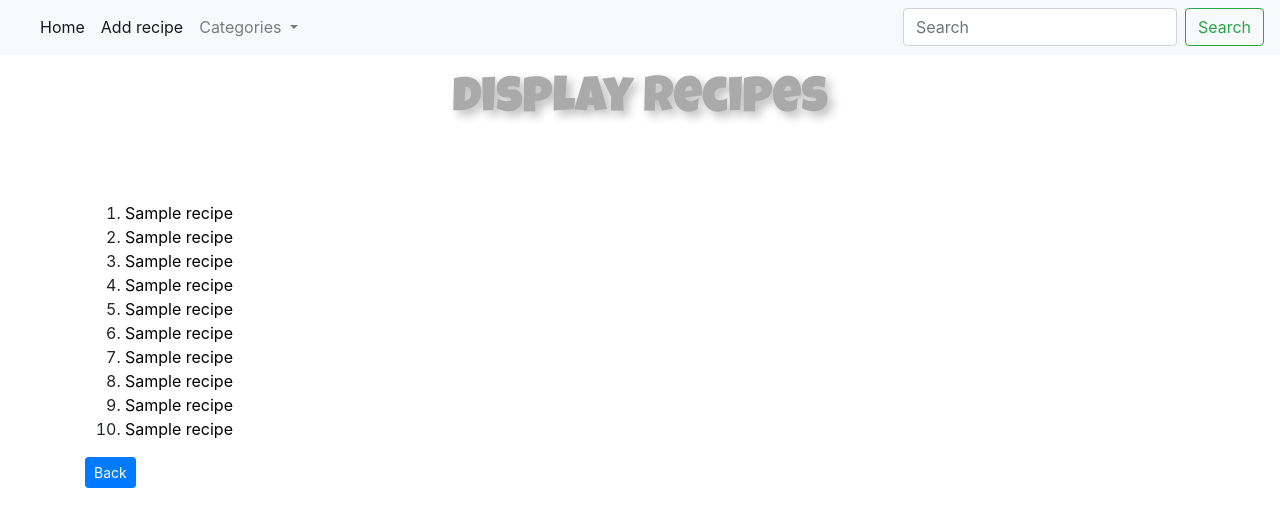
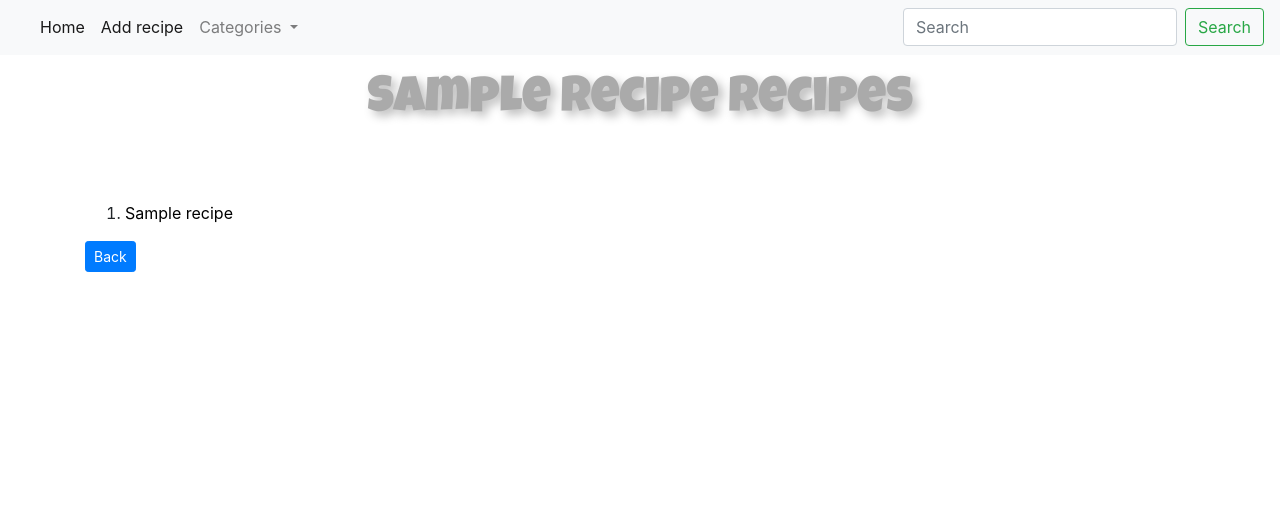
Before and after one commit to ShawnAhls/My-Yummy-Dishes, a Flask app: page /display_recipes in a window 1280 px wide. Shown: the part 109-636 px from the top of the page. Run offline with Flask 2, Linux system fonts and the light colour scheme; a database or web service that is not in the repository returns one stand-in record (values such as "Sample title"); some libraries are stand-ins or nearby versions.

Commit message:
Working on display recipes page

```diff
--- a/app.py
+++ b/app.py
@@ -21,7 +21,8 @@ def home():
 @app.route('/display_recipes')
 def display_recipes():
     return render_template('display-recipes.html',
-                           recipes=mongo.db.recipes.find())
+                           recipes=mongo.db.recipes.find(),
+                           categories=mongo.db.recipes.find())
 
 
 @app.route('/add_recipe')
--- a/templates/display-recipes.html
+++ b/templates/display-recipes.html
@@ -1,13 +1,16 @@
 {% extends 'base.html'%}
 
 {% block content%}
-
-<h2> display Recipes</h2>
+{% for category in categories %}
+<h2> {{ category.category_name }} Recipes</h2>
 
 <section>
     <div>
+
         {% for recipe in recipes %}
             <ol class="multi-column">
+                <li value="{{ category.category_name }}"><a href="{{url_for('recipe')}}">{{ recipe.recipe_name }}</a></li>
+            <!---  <li><a href="{{url_for('recipe')}}">{{ recipe.recipe_name }}</a></li>
                 <li><a href="{{url_for('recipe')}}">{{ recipe.recipe_name }}</a></li>
                 <li><a href="{{url_for('recipe')}}">{{ recipe.recipe_name }}</a></li>
                 <li><a href="{{url_for('recipe')}}">{{ recipe.recipe_name }}</a></li>
@@ -15,12 +18,10 @@
                 <li><a href="{{url_for('recipe')}}">{{ recipe.recipe_name }}</a></li>
                 <li><a href="{{url_for('recipe')}}">{{ recipe.recipe_name }}</a></li>
                 <li><a href="{{url_for('recipe')}}">{{ recipe.recipe_name }}</a></li>
-            <li><a href="{{url_for('recipe')}}">{{ recipe.recipe_name }}</a></li>
-            <li><a href="{{url_for('recipe')}}">{{ recipe.recipe_name }}</a></li>
-            <li><a href="{{url_for('recipe')}}">{{ recipe.recipe_name }}</a></li>
+                <li><a href="{{url_for('recipe')}}">{{ recipe.recipe_name }}</a></li>-->
             </ol>
         {% endfor %}
-
+    {% endfor %}
     </div>
     <div>
         <a href="{{url_for('home')}}" class="btn btn-primary btn-sm"
```
Lines whose indentation alone changed are shown as unchanged.
